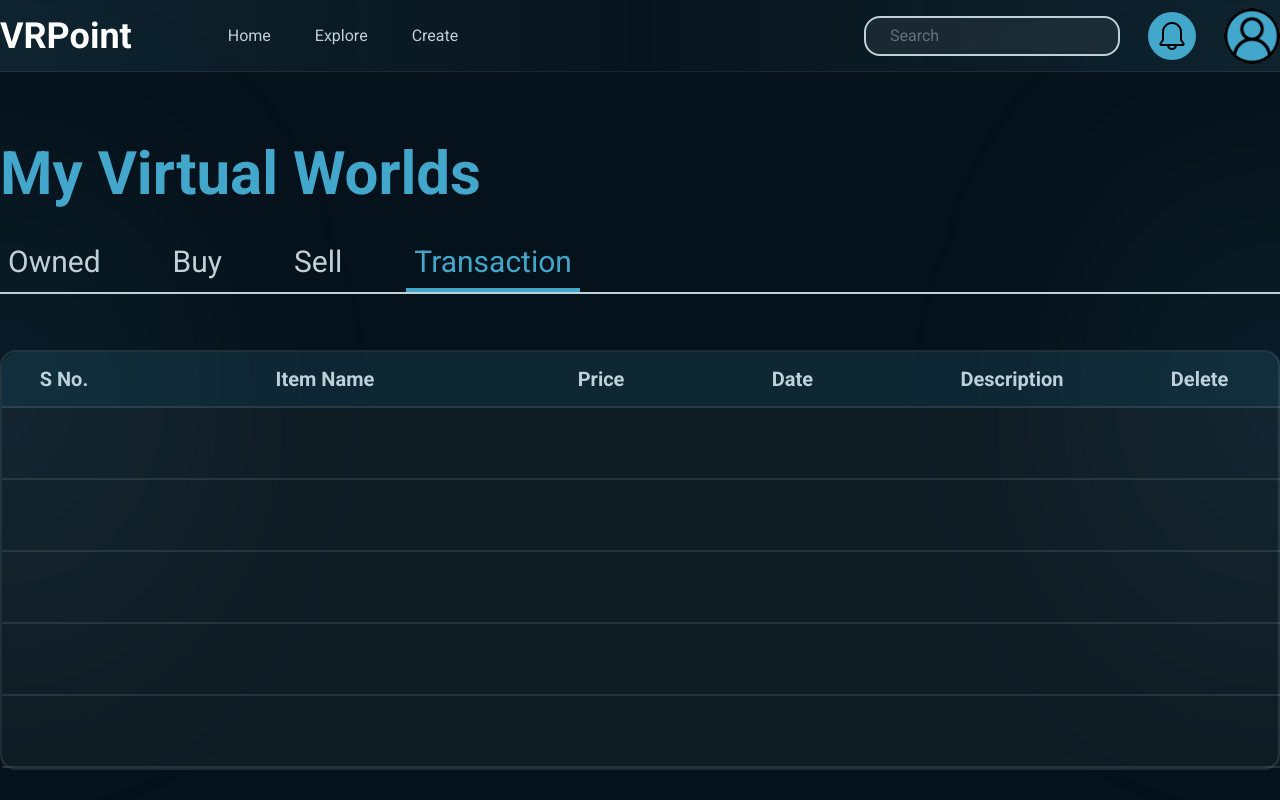
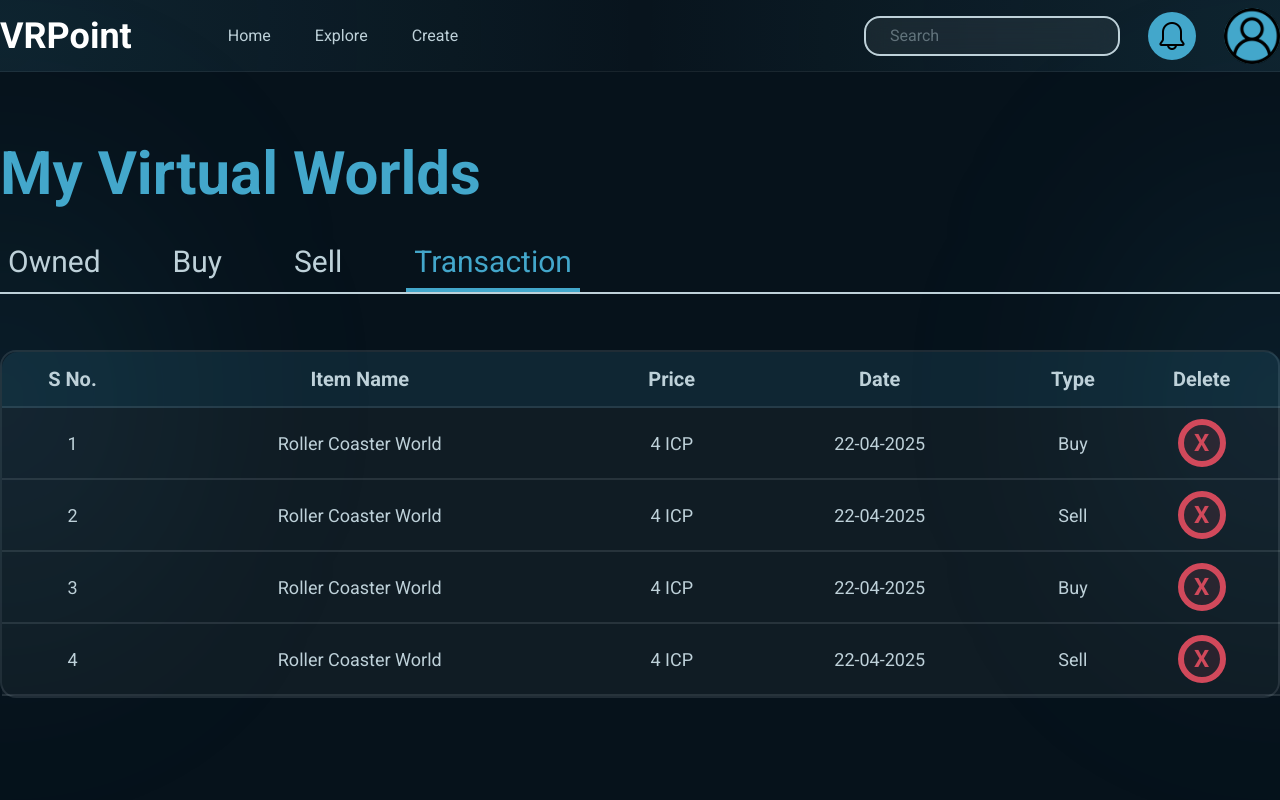
Before and after one commit to Pushpender-18/VRPoint, a React (Vite) app in the folder src/vr-exp-webapp-frontend/: page /home/transaction in a window 1280 px wide. Shown: the top 800 px of the page. Built offline with nearby package versions, Linux system fonts and the light colour scheme.

Commit message:
Transaction page completed with dummy data

```diff
--- a/src/vr-exp-webapp-frontend/src/pages/Owned.jsx
+++ b/src/vr-exp-webapp-frontend/src/pages/Owned.jsx
@@ -11,7 +11,7 @@ export default function OwnedPage() {
 
 	return (
 		<div className="flex flex-col items-center">
-			<div className="w-7xl mt-14 mb-26 bg-[#ffffff03] border-2 border-[#BED1D920] rounded-2xl">
+			<section className="w-7xl mt-14 mb-26 bg-[#ffffff03] border-2 border-[#BED1D920] rounded-2xl">
 				{/* Heading */}
 				<div className="w-7xl bg-[#43A7CB20] px-4 border-b-2 border-[#BED1D920] rounded-t-2xl flex items-center text-[#BED1D9] text-[20px] font-bold">
 					<div className="w-[110px] py-3 flex justify-center">S No.</div>
@@ -32,7 +32,7 @@ export default function OwnedPage() {
 						<div className="w-[130px] py-3 flex justify-center"><SellBtn btnHandler={() => { }} /></div>
 					</div>
 				))}
-			</div>
+			</section>
 
 			<Footer />
 		</div>
--- a/src/vr-exp-webapp-frontend/src/pages/Transaction.jsx
+++ b/src/vr-exp-webapp-frontend/src/pages/Transaction.jsx
@@ -1,28 +1,38 @@
+import CancelBtn from "../widgets/CancelBtn";
+import Footer from "../widgets/Footer";
+
+const dummyData = [["Roller Coaster World", "4 ICP", "22-04-2025", "Buy"],
+["Roller Coaster World", "4 ICP", "22-04-2025", "Sell"],
+["Roller Coaster World", "4 ICP", "22-04-2025", "Buy"],
+["Roller Coaster World", "4 ICP", "22-04-2025", "Sell"]];
+
 export default function TransactionPage() {
-	const entries = [1, 2, 3, 4, 5];
 	return (
-		<div className="w-7xl mt-14 bg-[#ffffff03] border-2 border-[#BED1D920] rounded-2xl">
-			{/* Heading */}
-			<div className="w-7xl bg-[#43A7CB20] border-b-2 border-[#BED1D920] rounded-t-2xl flex justify-around items-center text-[#BED1D9] text-[20px] font-bold">
-				<div className="py-3 px-4">S No.</div>
-				<div className="py-3 px-32">Item Name</div>
-				<div className="py-3 px-8">Price</div>
-				<div className="py-3 px-18">Date</div>
-				<div className="py-3 px-8">Description</div>
-				<div className="py-3 px-8">Delete</div>
-			</div>
-			{/* Entries */}
-			{ entries.map((e) => (
+		<div className="flex flex-col items-center">
+			<section className="w-7xl mt-14 mb-26 bg-[#ffffff03] border-2 border-[#BED1D920] rounded-2xl">
+				{/* Heading */}
+				<div className="w-7xl px-4 bg-[#43A7CB20] border-b-2 border-[#BED1D920] rounded-t-2xl flex items-center text-[#BED1D9] text-[20px] font-bold">
+					<div className="w-[110px] py-3 flex justify-center">S No.</div>
+					<div className="w-[470px] py-3 flex justify-center">Item Name</div>
+					<div className="w-[160px] py-3 flex justify-center">Price</div>
+					<div className="w-[260px] py-3 flex justify-center">Date</div>
+					<div className="w-[130px] py-3 flex justify-center">Type</div>
+					<div className="w-[130px] py-3 flex justify-center">Delete</div>
+				</div>
+				{/* Entries */}
+				{dummyData.map((data, index) => (
+					<div className="w-7xl h-[72px] px-4 bg-white/3 border-b-2 border-[#BED1D920] flex items-center text-[#BED1D9] text-[18px]">
+						<div className="w-[110px] py-3 flex justify-center">{index + 1}</div>
+						<div className="w-[470px] py-3 flex justify-center">{data[0]}</div>
+						<div className="w-[160px] py-3 flex justify-center">{data[1]}</div>
+						<div className="w-[260px] py-3 flex justify-center">{data[2]}</div>
+						<div className="w-[130px] py-3 flex justify-center">{data[3]}</div>
+						<div className="w-[130px] py-3 flex justify-center"><CancelBtn btnHandler={() => { }} /></div>
+					</div>
+				))}
+			</section>
 
-				<div className="w-7xl h-[72px] bg-white/3 border-b-2 border-[#BED1D920]">
-					<div className="py-3 "></div>
-					<div className="py-3"></div>
-					<div className="py-3"></div>
-					<div className="py-3"></div>
-					<div className="py-3"></div>
-					<div className="py-3"></div>
-				</div>
-			)) }
+			<Footer />
 		</div>
 	);
 }
```
